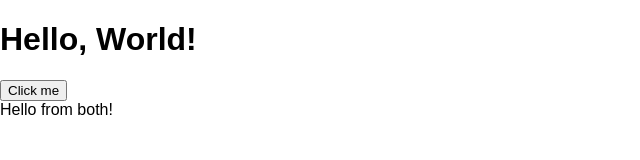
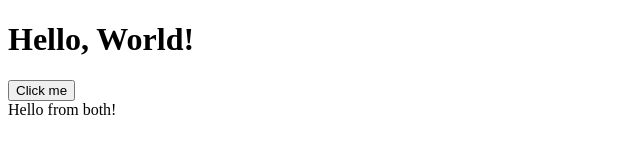
Before and after one commit to john444-code/javascript, a plain HTML site: page index.html in a window 1280 px wide. Shown: the whole page, without its empty margins (0-640 px from the left). Drawn offline with Linux system fonts and the light colour scheme.

Commit message:
remove unused CSS styles from index.html

```diff
--- a/index.html
+++ b/index.html
@@ -4,13 +4,7 @@
     <meta charset="UTF-8">
     <meta name="viewport" content="width=device-width, initial-scale=1.0">
     <title>Document</title>
-    <style>
-        body {
-            margin: 0;
-            padding: 0;
-            font-family: Arial, sans-serif;
-        }
-    </style>
+
 </head>
 <body>
     <h1>Hello, World!</h1>
```
